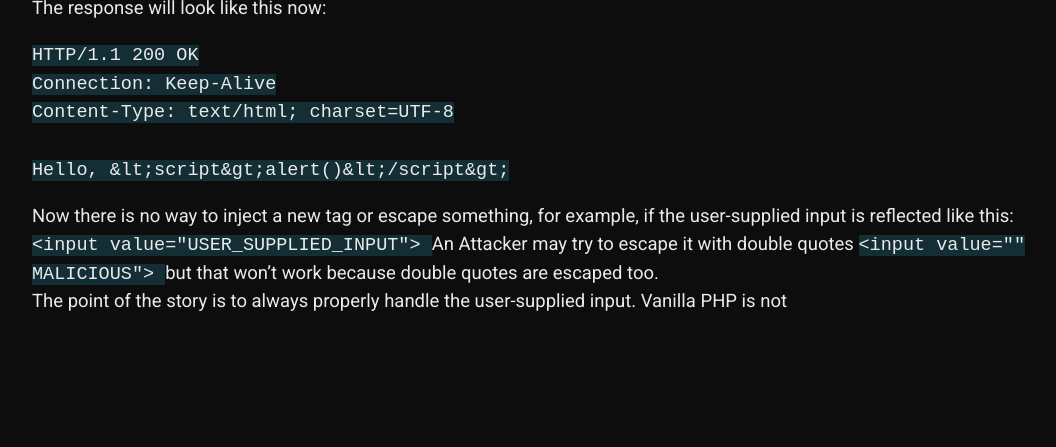
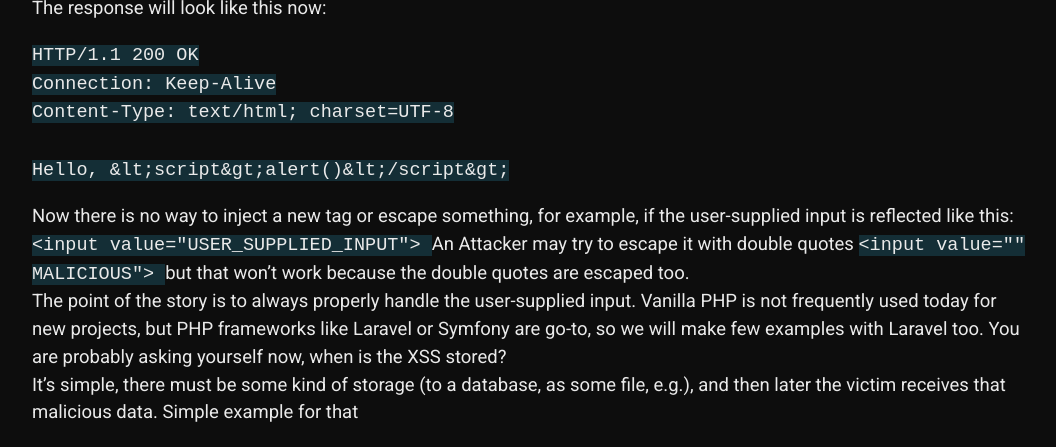
Before and after one commit to 20kilograma/blog, a Jekyll site: the page built from php-sec.md, in a window 1280 px wide and 900 px high, scrolled down 2690 px, cut to the strip 453-900 px from the top of the window. Shown: the whole strip, without its empty margins (108-1164 px from the left). Built offline with Jekyll 4.4.1, drawn with Linux system fonts in a browser that asks for light colours; some web fonts are replaced; our own code applies the rules of GitHub Pages for plain Markdown files; before the commit the page ends 3479 px from its top, so only the background shows below that.

Commit message:
Update php-sec.md

```diff
--- a/php-sec.md
+++ b/php-sec.md
@@ -74,5 +74,6 @@ An Attacker may try to escape it with double quotes
 <code>
 &lt;input value="" MALICIOUS">
 </code>
-but that won't work because double quotes are escaped too. <br>
-The point of the story is to always properly handle the user-supplied input. Vanilla PHP is not
+but that won't work because the double quotes are escaped too. <br>
+The point of the story is to always properly handle the user-supplied input. Vanilla PHP is not frequently used today for new projects, but PHP frameworks like Laravel or Symfony are go-to, so we will make few examples with Laravel too. You are probably asking yourself now, when is the XSS stored? <br>
+It's simple, there must be some kind of storage (to a database, as some file, e.g.), and then later the victim receives that malicious data. Simple example for that
```
